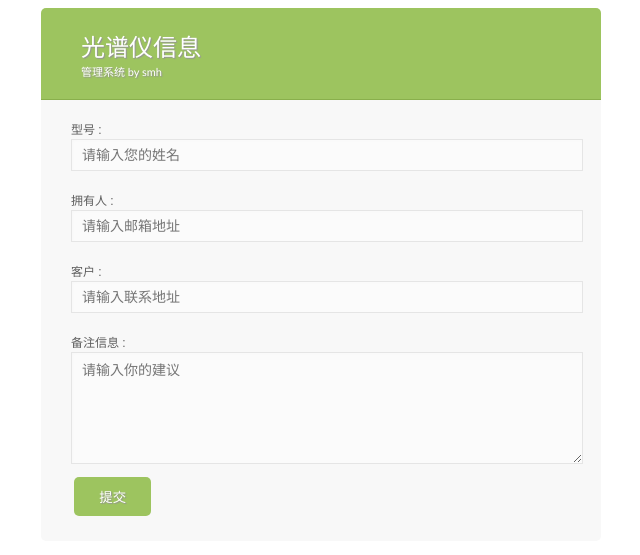
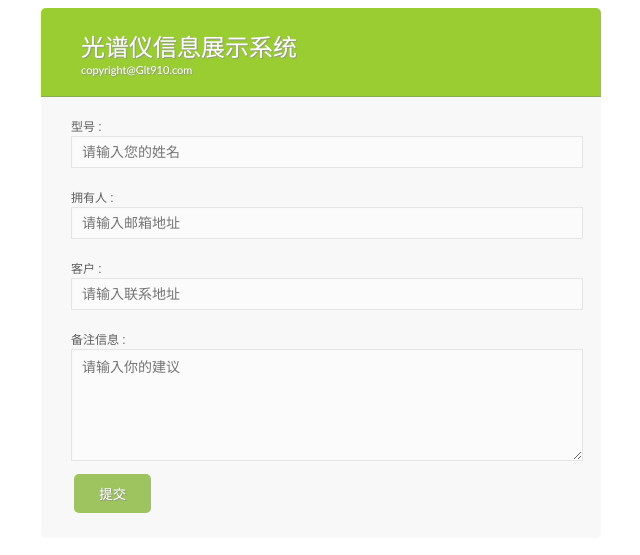
Before and after one commit to smh2028/DjangoGetStarted, a Django app: template templates/message_form.html in a window 1280 px wide. Shown: the top 555 px of the page, without its empty margins (319-959 px from the left). Run offline with Django 3.2, Linux system fonts and the light colour scheme; the template is opened without the code that fills it, so the values that code supplies are empty.

Commit message:
留言初步可用

```diff
--- a/DjangoGetStarted/settings.py
+++ b/DjangoGetStarted/settings.py
@@ -28,8 +28,8 @@
 # SECURITY WARNING: don't run with debug turned on in production!
 DEBUG = True
 
-ALLOWED_HOSTS = ["119.23.254.11"]
-
+# ALLOWED_HOSTS = ["119.23.254.11"]
+ALLOWED_HOSTS = []
 
 # Application definition
 
--- a/DjangoGetStarted/urls.py
+++ b/DjangoGetStarted/urls.py
@@ -19,5 +19,5 @@
 
 urlpatterns = [
     path('admin/', admin.site.urls),
-    path('form/',views.getform)
+    path('form/<int:id>/',views.getform)
 ]
--- a/apps/message/views.py
+++ b/apps/message/views.py
@@ -1,8 +1,10 @@
+
 from django.shortcuts import render
+
 from .models import UserMessage
 # Create your views here.
 
-def getform(request):
+def getform(request,id):
     # return render(request,'message_form.html')
 
     #UserMessage默认的数据管理器是objects
@@ -10,4 +12,4 @@
     all_message = UserMessage.objects.all()
     for message in all_message:
         print(message.name)
-    return render(request,'message_form.html',{'my_message':all_message[0]})
+    return render(request,'message_form.html',{'my_message':all_message[id]})
--- a/static/css/style.css
+++ b/static/css/style.css
@@ -1,4 +1,3 @@
-
 .smart-green {
     margin-left: auto;
     margin-right: auto;
@@ -17,7 +16,7 @@
     display: block;
     margin: -30px -30px 10px -30px;
     color: #FFF;
-    background: #9DC45F;
+    background: yellowgreen;
     text-shadow: 1px 1px 1px #949494;
     border-radius: 5px 5px 0px 0px;
     -webkit-border-radius: 5px 5px 0px 0px;
--- a/templates/message_form.html
+++ b/templates/message_form.html
@@ -1,17 +1,22 @@
+
+
+
 <!DOCTYPE html>
+{% load static %}
 <html lang="en">
 <head>
     <meta charset="UTF-8">
     <title></title>
     <link rel="stylesheet" href="/static/css/style.css">
+    <link rel="stylesheet" href="{% static '/css/style.css' %}">
 
 </head>
 <body>
 
 <form  action="/form/" method="post" class="smart-green">
 
-    <h1>光谱仪信息
-        <span>管理系统 by smh</span>
+    <h1>光谱仪信息展示系统
+        <span>copyright@Glt910.com</span>
     </h1>
     <label>
         <span>型号 :</span>
```
Also changed, not shown: db.sqlite3.
